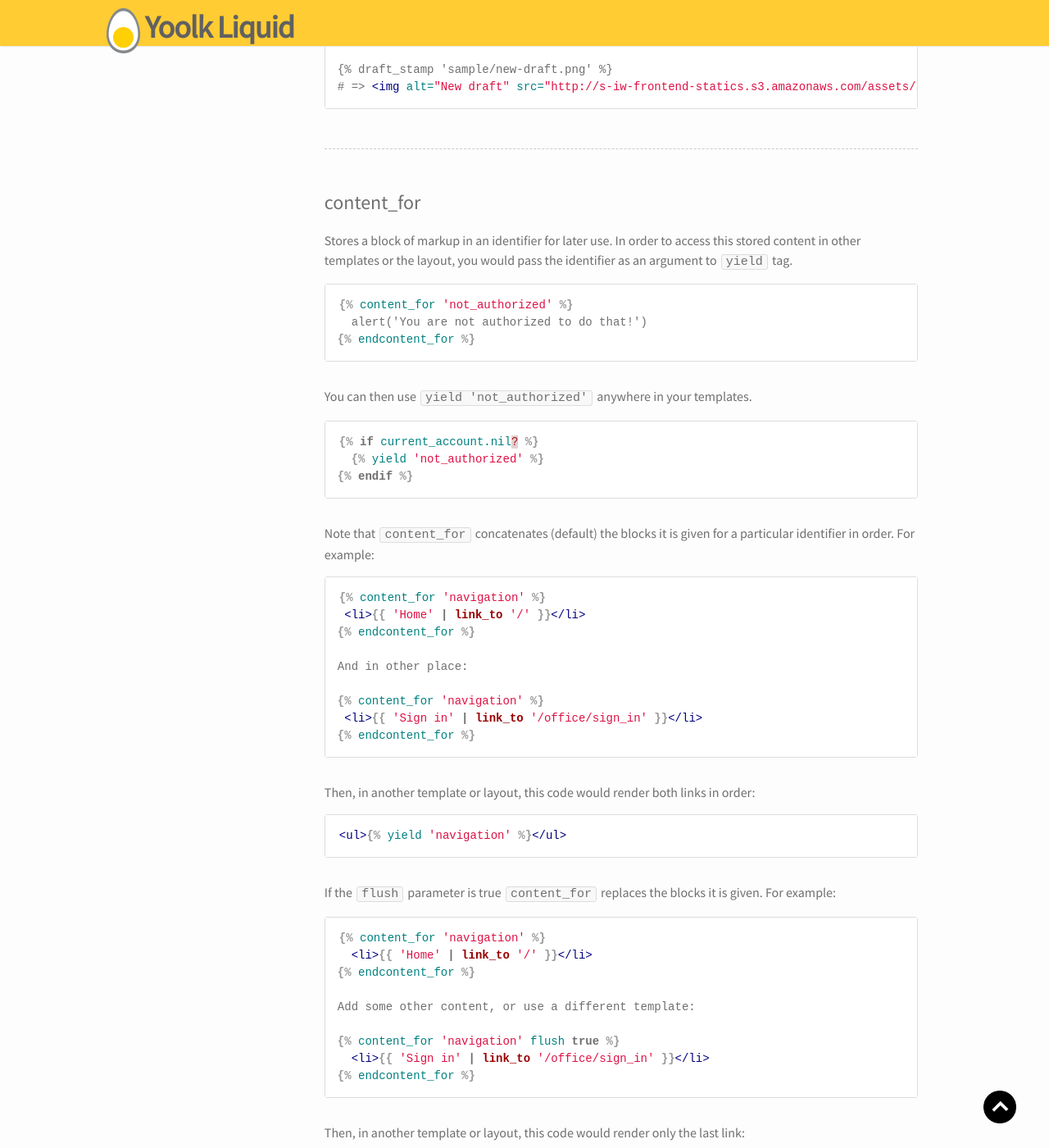
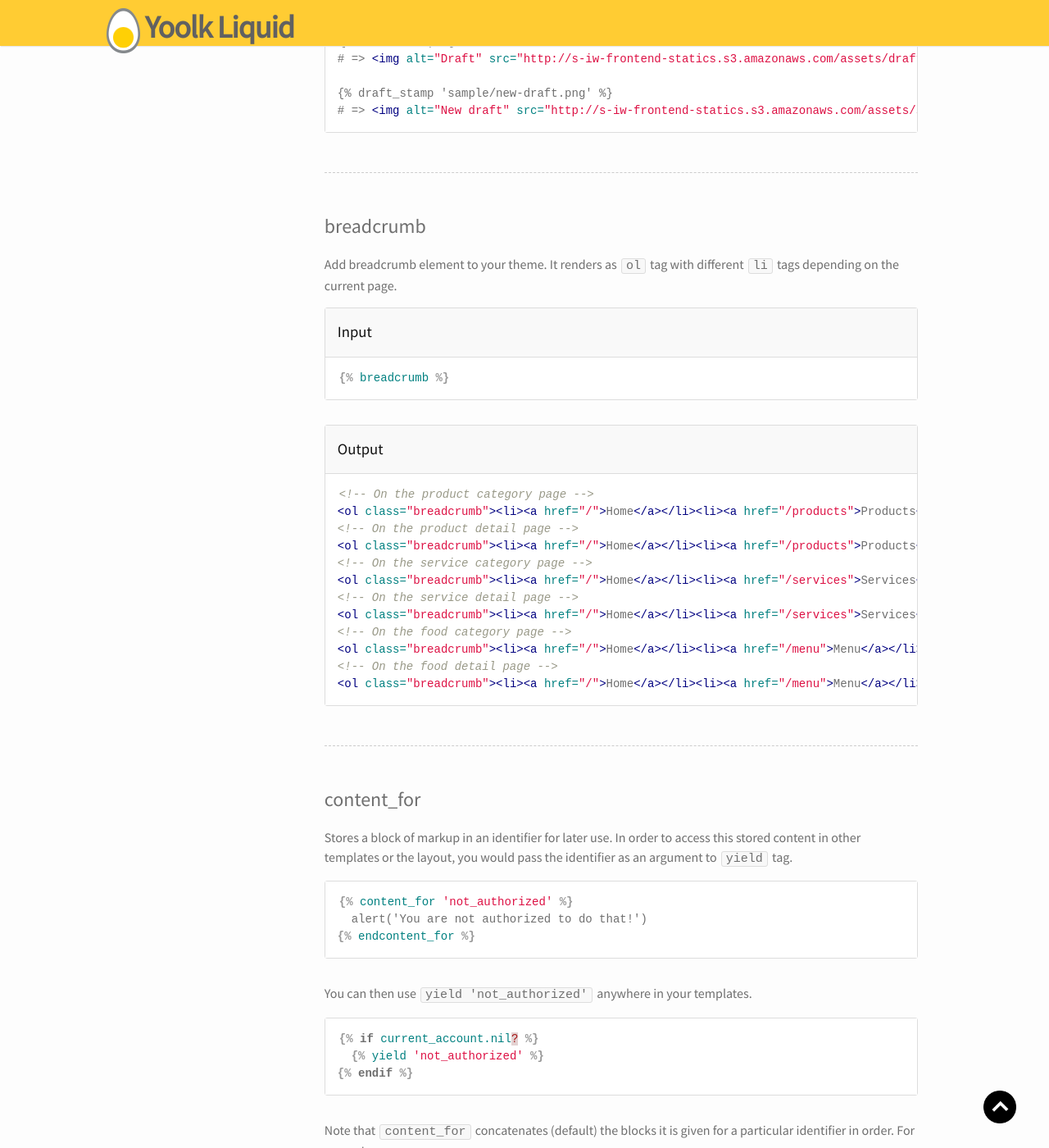
Before and after one commit to yoolk/liquid-documentation, a Jekyll site: the page built from tags/theme-tags/index.md, in a window 1280 px wide and 1400 px high, scrolled down 5273 px. Shown: the whole window at 82% size. Built offline with Jekyll 4.4.1, drawn with Linux system fonts in a browser that asks for light colours; nearby versions of some CDN libraries.

Commit message:
add bredcrumb tag

```diff
--- a/tags/theme-tags/index.md
+++ b/tags/theme-tags/index.md
@@ -28,6 +28,9 @@ Theme Tags have various functions, including:
       </li>
       <li>
         <a href="#draft-stamp">draft_stamp</a>
+      </li>
+      <li>
+        <a href="#breadcrumb">breadcrumb</a>
       </li>
       <li>
         <a href="#content_for">content_for</a>
@@ -306,6 +309,43 @@ Allows output of draft stamp image on the web document. It outputs when the curr
   </div>
 </div>
 
+<h2 class="tags" id="breadcrumb">breadcrumb</h2>
+
+Add breadcrumb element to your theme. It renders as `ol` tag with different `li` tags depending on the current page.
+
+<div class="panel">
+  <div class="panel-header">
+    <h3>Input</h3>
+  </div>
+  <div class="panel-body">
+{% highlight django %}{% raw %}
+{% breadcrumb %}
+{% endraw %}{% endhighlight %}
+  </div>
+</div>
+
+<div class="panel">
+  <div class="panel-header">
+    <h3>Output</h3>
+  </div>
+  <div class="panel-body">
+{% highlight html %}{% raw %}
+<!-- On the product category page -->
+<ol class="breadcrumb"><li><a href="/">Home</a></li><li><a href="/products">Products</a></li><li>Other Cars</li></ol>
+<!-- On the product detail page -->
+<ol class="breadcrumb"><li><a href="/">Home</a></li><li><a href="/products">Products</a></li><li><a href="/products/112-other-cars">Other Cars</a></li><li>Range Rover</li></ol>
+<!-- On the service category page -->
+<ol class="breadcrumb"><li><a href="/">Home</a></li><li><a href="/services">Services</a></li><li>Office Rental Services</li></ol>
+<!-- On the service detail page -->
+<ol class="breadcrumb"><li><a href="/">Home</a></li><li><a href="/services">Services</a></li><li><a href="/services/kh1-office-rental-services">Office Rental Services</a></li><li>Rooftop</li></ol>
+<!-- On the food category page -->
+<ol class="breadcrumb"><li><a href="/">Home</a></li><li><a href="/menu">Menu</a></li><li>Ice-cream</li></ol>
+<!-- On the food detail page -->
+<ol class="breadcrumb"><li><a href="/">Home</a></li><li><a href="/menu">Menu</a></li><li><a href="/menu/40-ice-cream">Ice-cream</a></li><li>Florida Strawberry Ice Cream</li></ol>
+{% endraw %}{% endhighlight %}
+  </div>
+</div>
+
 <h2 class="tags" id="content_for">content_for</h2>
 
 Stores a block of markup in an identifier for later use. In order to access this stored content in other templates or the layout, you would pass the identifier as an argument to `yield` tag.
```
Also changed, not shown: 1 other file.
